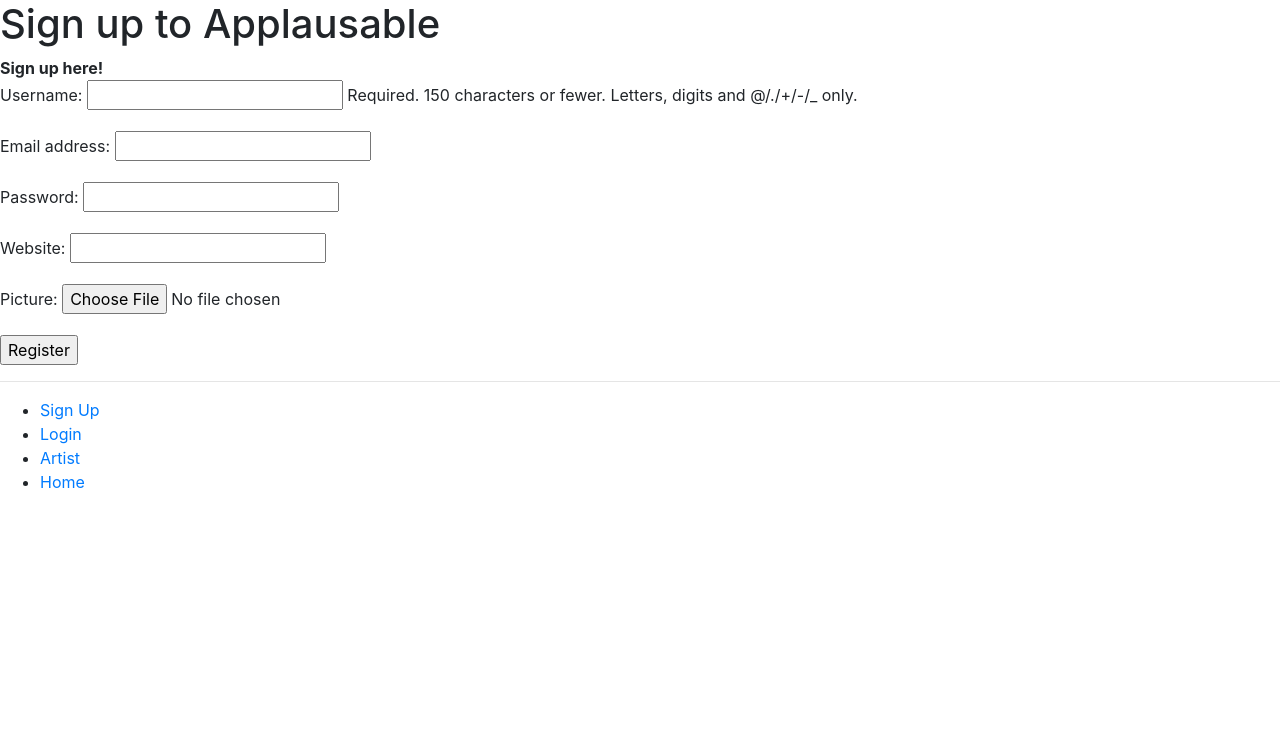
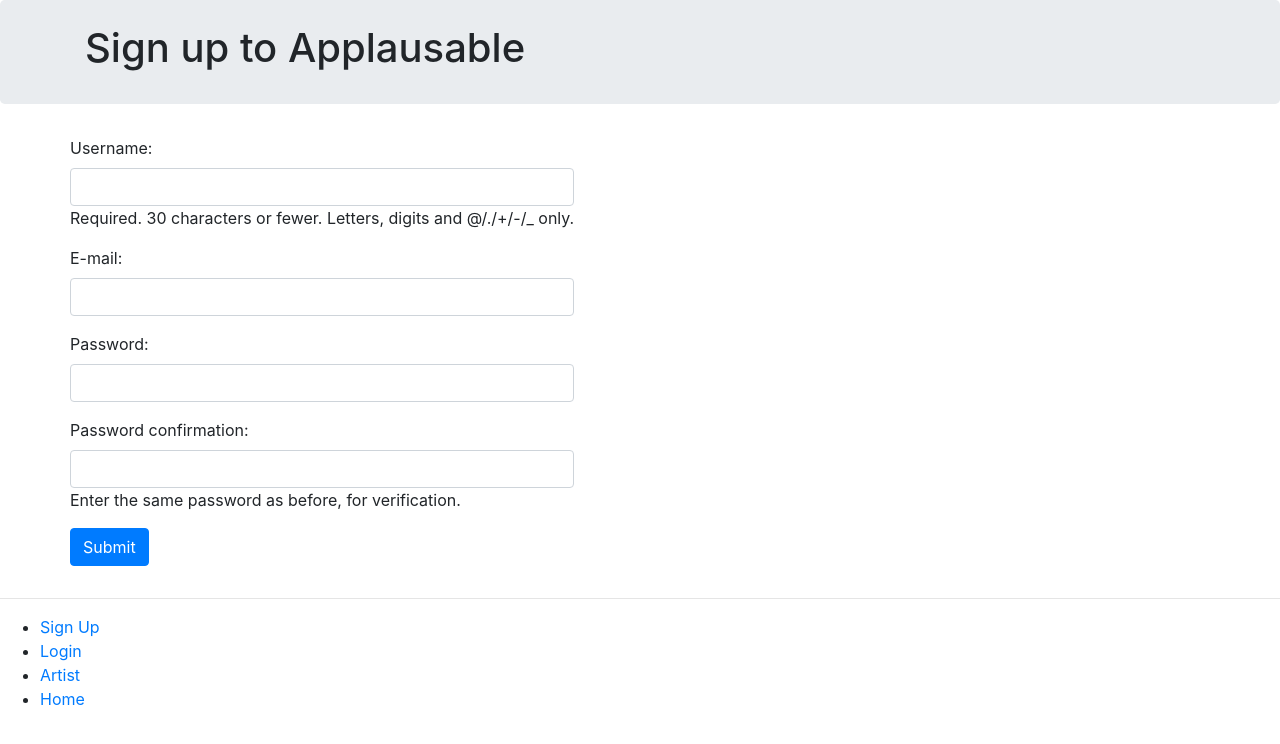
Before and after one commit to amykidd2/Applausable_WAD2_Group_Project, a Django app: page /home/signup/ in a window 1280 px wide. Shown: the top 744 px of the page. Run offline with Django 3.2, Linux system fonts and the light colour scheme; some libraries are stand-ins or nearby versions.

Commit message:
updated login, add_artist and signup into bootstrap format (basically just completed chapter 11)

```diff
--- a/templates/applausable/home.html
+++ b/templates/applausable/home.html
@@ -37,6 +37,8 @@
     </div>
 </div>
 
+<!-- Page 225-226 of book has good bootstrap display for artists and songs when it comes to it-->
+
 <div>
     <h2 class="h4">
         {% if user.is_authenticated %}
--- a/templates/applausable/signup.html
+++ b/templates/applausable/signup.html
@@ -6,19 +6,51 @@
 {% endblock %}
 
 {% block body_block %}
-<h1>Sign up to Applausable</h1>
-{% if registered %}
-<strong>thank you for registering!</strong>
-<a href="{% url 'home' %}">Return to the homepage.</a><br />
-{% else %}
-<strong>Sign up here!</strong>
-<!--Don't really know what the website thing does so might take it out here and in models-->
-<form id="user_form" method="post" action="{% url 'signup' %}" enctype="multipart/form-data">
+<div class="jumbotron p-4">
+    <div class="container">
+        <h1 class="jumbotron-heading">Sign up to Applausable</h1>
+    </div>
+</div>
 
-    {% csrf_token %}
-    {{ user_form.as_p }}
-    {{ profile_form.as_p }}
-    <input type="submit" name="submit" value="Register" />
-</form>
-{% endif %}
+<div class="container">
+    <div class="row">
+    <div class="form-group" >
+        <form role="form" method="post" action=".">
+            {% csrf_token %}
+            <div class="form-group">
+            <p class="required"><label class="required" for="id_username">
+                Username:</label>
+            <input class="form-control" id="id_username" maxlength="30" name="username" type="text" />
+            <span class="helptext">
+                Required. 30 characters or fewer. Letters, digits and @/./+/-/_ only.
+            </span>
+            </p>
+
+            <p class="required"><label class="required" for="id_email">
+                E-mail:</label>
+            <input class="form-control" id="id_email" name="email" type="email" />
+            </p>
+
+            <p class="required"><label class="required" for="id_password1">
+                Password:</label>
+            <input class="form-control" id="id_password1" name="password1" type="password" />
+            </p>
+
+            <p class="required">
+            <label class="required" for="id_password2">
+                Password confirmation:</label>
+            <input class="form-control" id="id_password2" name="password2" type="password" />
+            <span class="helptext">
+                Enter the same password as before, for verification.
+            </span>
+            </p>
+            </div>
+
+            <button type="submit" class="btn btn-primary">Submit</button>
+
+        </form>
+    </div>
+    </div>
+</div>
+
 {% endblock %}
```
Also changed, not shown: templates/applausable/add_artist.html (+18 -6 lines), templates/applausable/login.html (+15 -5 lines).
